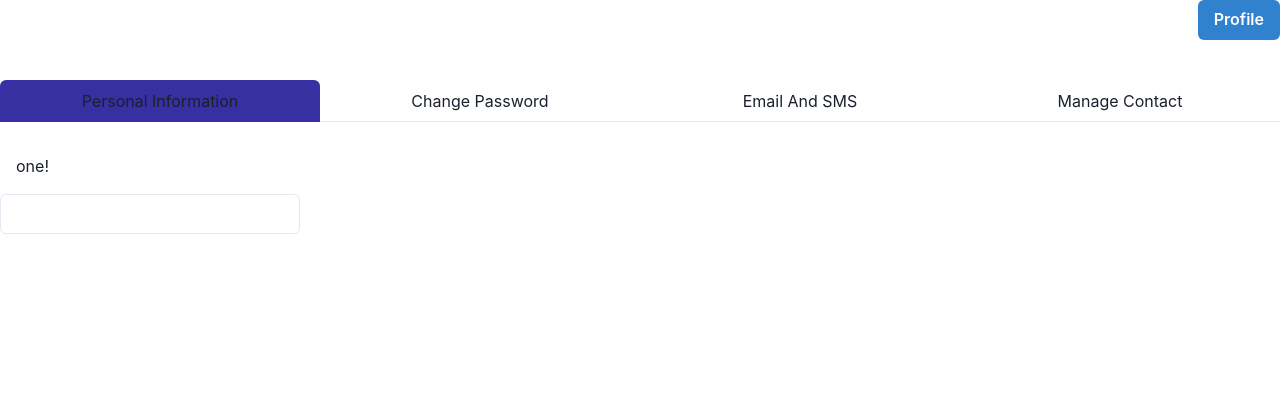
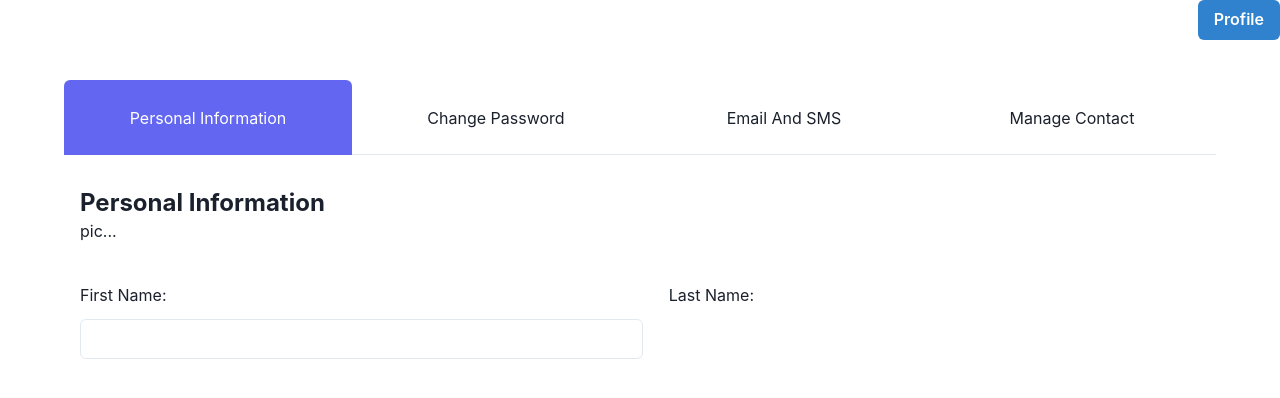
Before and after one commit to Zukashi/BookWormFront, a React (Create React App) app: page /edit/user/1 in a window 1280 px wide. Shown: the top 398 px of the page. Built offline with nearby package versions, Linux system fonts and the light colour scheme; no server answers.

Commit message:
Added styling changed colors sizes of tabs added inputs added profile etc

```diff
--- a/src/components/Account/EditAccount.tsx
+++ b/src/components/Account/EditAccount.tsx
@@ -20,9 +20,8 @@ export const EditAccount = () => {
   const {userId} = useParams();
   const [form, setForm] = useState();
   const user = useSelector((state: RootState) => state.user);
-  const dispatch = useDispatch()
-  console.log(userId)
-  useEffect(() => {
+  const dispatch = useDispatch();
+
     (async() => {
 
       await fetch(`http://localhost:3001/user/${userId}`,{
@@ -33,7 +32,7 @@ export const EditAccount = () => {
         body:JSON.stringify(form)
       })
     })()
-  },[])
+
 
   const onSend =(e:FormEvent)=>{
     e.preventDefault()
@@ -56,23 +55,31 @@ export const EditAccount = () => {
         </MenuGroup>
       </MenuList>
     </Menu>
-    <Tabs isFitted variant='enclosed' pt={20}>
+    <div className='w-[90vw] flex m-auto'>
+      <Tabs isFitted variant='enclosed' pt={20} w={"full"} >
         <TabList mb='1em'>
-        <Tab _selected={{backgroundColor:'#3730a3'}}>Personal Information</Tab>
-        <Tab _selected={{backgroundColor:'#6366f1'}}>Change Password</Tab>
-        <Tab _selected={{backgroundColor:'#6366f1'}}>Email And SMS</Tab>
-        <Tab _selected={{backgroundColor:'#6366f1'}}>Manage Contact</Tab>
+          <Tab _selected={{backgroundColor:'#6366f1', color:'#fff'}} h='75px'>Personal Information</Tab>
+          <Tab _selected={{backgroundColor:'#6366f1', color:'#fff' }}>Change Password</Tab>
+          <Tab _selected={{backgroundColor:'#6366f1', color:'#fff'}}>Email And SMS</Tab>
+          <Tab _selected={{backgroundColor:'#6366f1', color:'#fff'}}>Manage Contact</Tab>
         </TabList>
         <TabPanels>
           <TabPanel>
-          <p>one!</p>
+            <h1 className='font-bold text-2xl'>Personal Information</h1>
+            <p>pic...</p>
+            <p className="mt-10 mb-3 w-[46vw] inline-block">First Name:</p>
+            <p className="mt-10 mb-3 inline-block">Last Name:</p>
+            <Input w='44vw' value={user.username} onChange={(e:any) => dispatch(userNameUpdate(e.target.value)) }></Input>
+
+
           </TabPanel>
           <TabPanel>
             <p>two!</p>
           </TabPanel>
         </TabPanels>
       </Tabs>
-    <Input w='300px' value={user.username} onChange={(e:any) => dispatch(userNameUpdate(e.target.value)) }></Input>
+    </div>
+
 
 
   </>)
```
Lines whose indentation alone changed are shown as unchanged.
